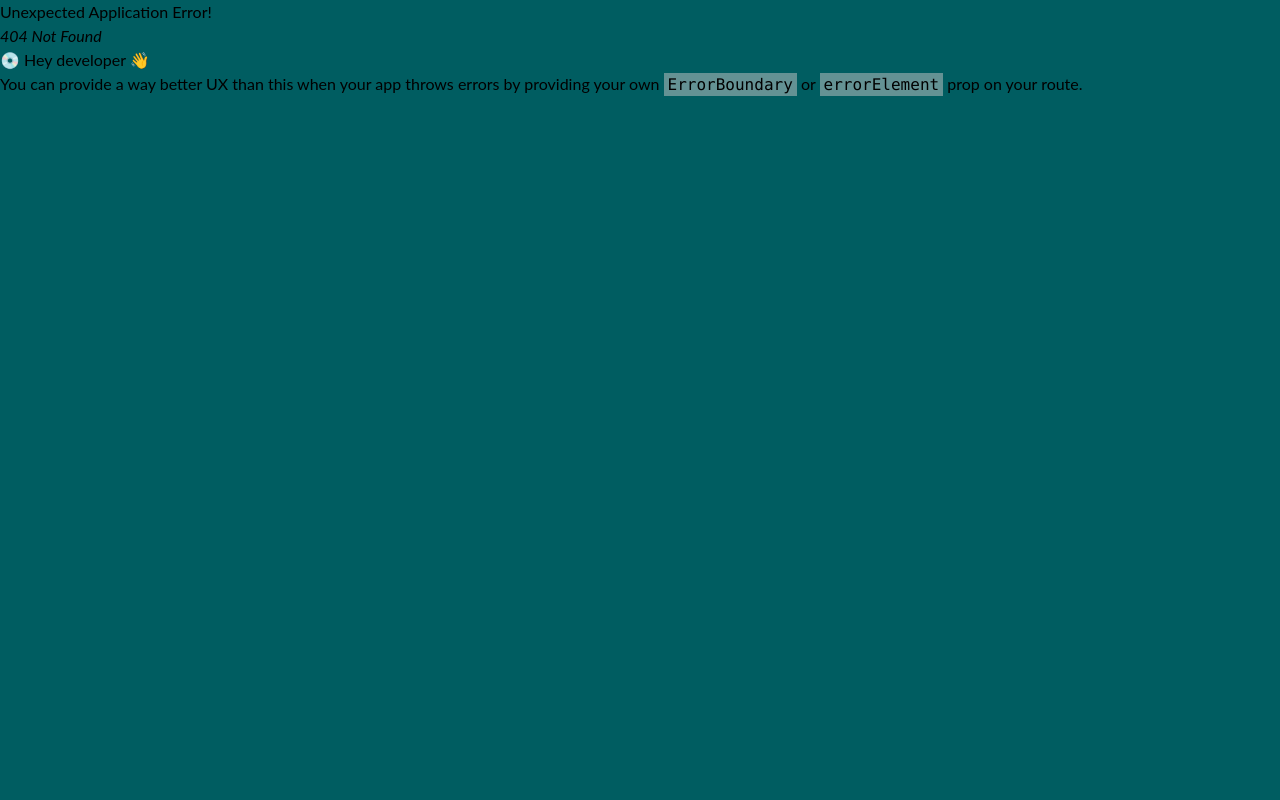
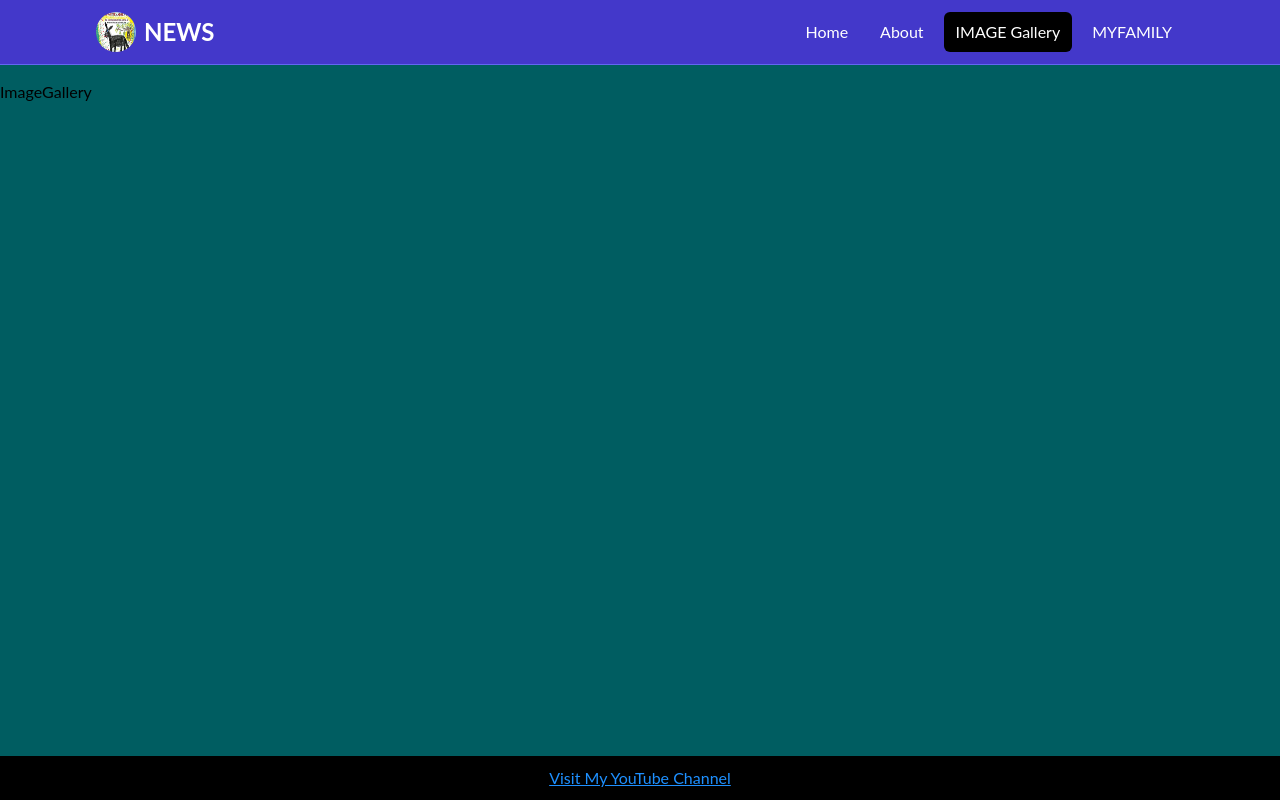
Before and after one commit to VIN-1927/schoolweb, a React (Vite) app: page /image in a window 1280 px wide. Before the commit this address had no page. Built offline with nearby package versions, Linux system fonts and the light colour scheme.

Commit message:
margin set

```diff
--- a/src/App.jsx
+++ b/src/App.jsx
@@ -13,7 +13,7 @@ import HomePage from './pages/HomePage';
 import MainLayout from './Layouts/MainLayout';
 import About from './pages/About.jsx';
 import School from './pages/School.jsx'
-import Videos from './pages/Videos.jsx'
+import ImageGallery from './pages/ImageGallery.jsx';
 import Myfamily from './pages/MyFamily.jsx'
 const router = createBrowserRouter(
   createRoutesFromElements(
@@ -21,7 +21,7 @@ const router = createBrowserRouter(
       <Route index element={<HomePage />} />
       <Route path="about" element={<About />} />
       <Route path="school" element={<School />} />
-      <Route path="videos" element={<Videos />} />
+      <Route path="image" element={<ImageGallery />} />
       <Route path="family" element={<Myfamily />} />
     </Route>
   )
--- a/src/components/Navbar.jsx
+++ b/src/components/Navbar.jsx
@@ -27,10 +27,8 @@ const Navbar = () => {
                 <NavLink to="/about" className={linkClass}>
                   About
                 </NavLink>
-                <NavLink to="/school" className={linkClass}>
-                NEWS
-                </NavLink>
-                <NavLink to="/videos" className={linkClass}>
+
+                <NavLink to="/image" className={linkClass}>
                 IMAGE Gallery
                 </NavLink>
                 <NavLink to="/family" className={linkClass}>
--- /dev/null
+++ b/src/pages/ImageGallery.jsx
@@ -0,0 +1,9 @@
+import React from 'react'
+
+const ImageGallery = () => {
+  return (
+    <div className="mt-20">ImageGallery</div>
+  )
+}
+
+export default ImageGallery
--- a/src/pages/MyFamily.jsx
+++ b/src/pages/MyFamily.jsx
@@ -60,7 +60,7 @@ const MyFamily = () => {
     ? familyMembers
     : familyMembers.slice(0, 3);
   return (
-    <div className="flex flex-col items-center mt-6 mb-16">
+    <div className="flex flex-col items-center mt-20 mb-16">
       <div className="grid grid-cols-3 md:grid-cols-4 gap-4 p-4">
         {displayedMembers.map((member, index) => (
           <div
--- a/src/pages/Videos.jsx
+++ /dev/null
@@ -1,9 +0,0 @@
-import React from 'react'
-
-const  Videos = () => {
-  return (
-    <div> <h1>Image Gallery</h1></div>
-  )
-}
-
-export default  Videos
```
